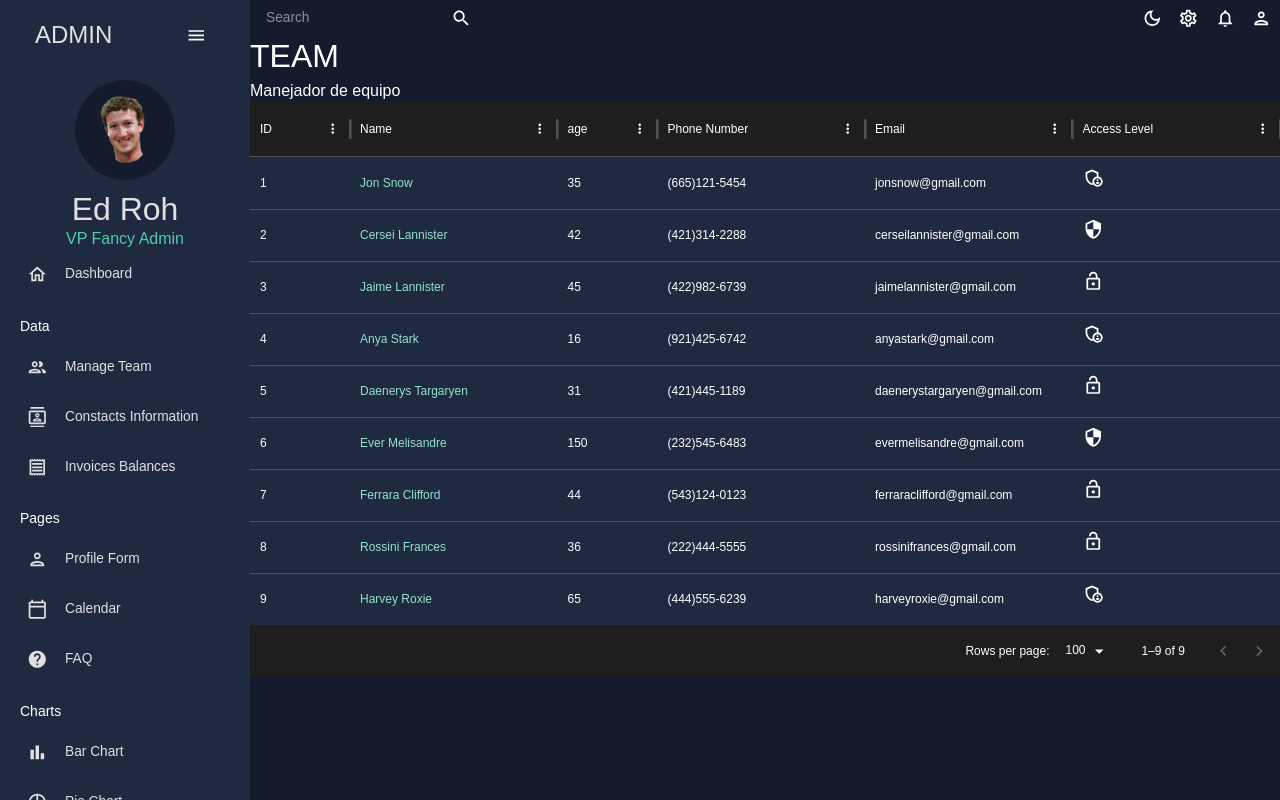
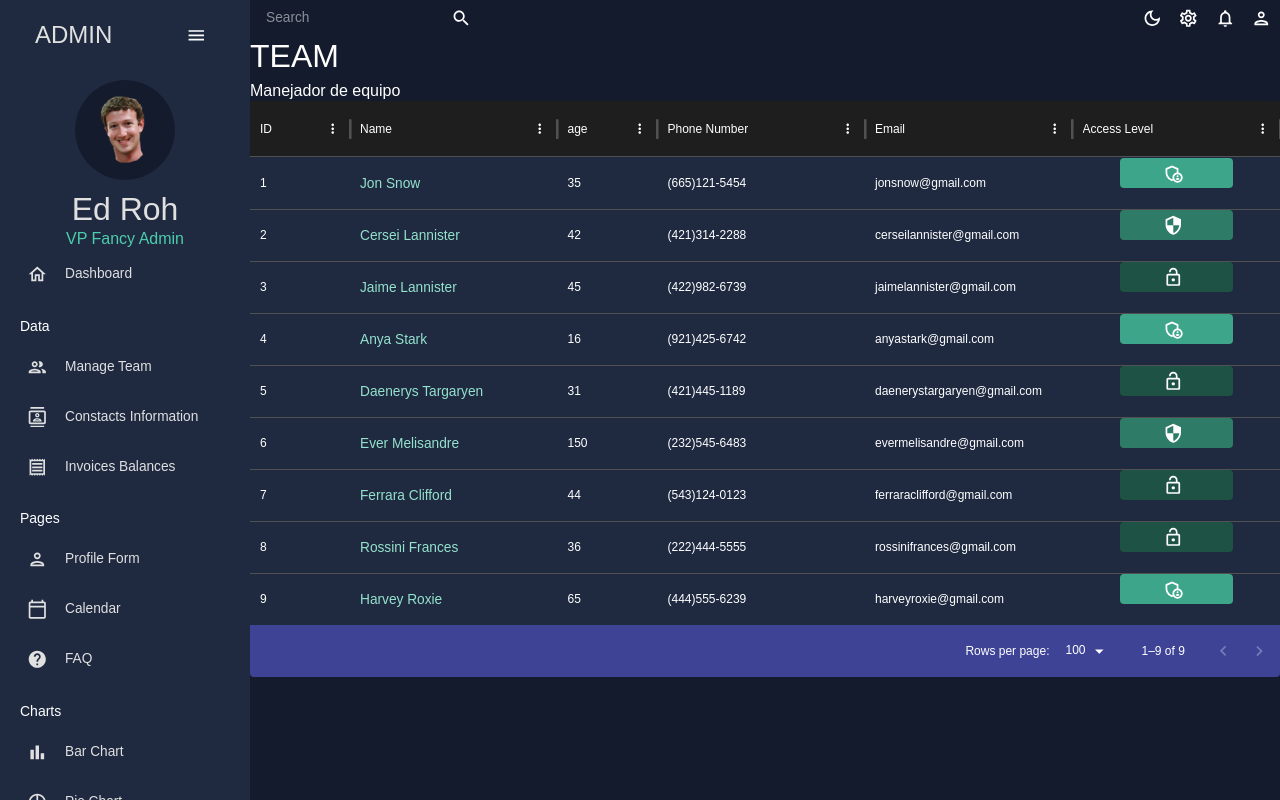
Before and after one commit to Luisicho/SistemaPuraySanta, a React (Create React App) app: page /team in a window 1280 px wide. Built offline with nearby package versions, Linux system fonts and the light colour scheme.

Commit message:
Cambio de nombres de atributos

```diff
--- a/src/scenes/team/index.jsx
+++ b/src/scenes/team/index.jsx
@@ -18,6 +18,18 @@ const Team = () => {
       headerName: "Name",
       flex: 1,
       cellClassName: "name-column--cell",
+      renderCell: (params) => (
+        <Typography
+          sx={{
+            color: `${colors.greenAccent[300]} !important`,
+            display: "flex",
+            alignItems: "center",
+            height: "100%",
+          }}
+        >
+          {params.value}
+        </Typography>
+      ),
     },
     {
       field: "age",
@@ -43,24 +55,32 @@ const Team = () => {
       renderCell: ({ row: { access } }) => {
         return (
           <Box
-            width="60%"
-            m="0 auto"
-            p="5px"
-            display="flex"
-            justifyContent="center"
-            backgroudColor={
-              access === "admin"
-                ? colors.greenAccent[600]
-                : colors.greenAccent[700]
-            }
-            borderRadius="4px"
+            sx={{
+              width: "60%",
+              m: "0 auto",
+              p: "5px",
+              display: "flex",
+              justifyContent: "center",
+              borderRadius: "4px",
+              backgroundColor: `${
+                access === "admin"
+                  ? colors.greenAccent[600]
+                  : access === "manager"
+                    ? colors.greenAccent[700]
+                    : colors.greenAccent[800]
+              } !important`,
+              height: "30px",
+            }}
           >
             {access === "admin" && <AdminPanelSettingsOutlinedIcon />}
             {access === "manager" && <SecurityOutlinedIcon />}
             {access === "user" && <LockOpenOutlinedIcon />}
             <Typography
-              colors={colors.grey[100]}
-              sx={{ ml: "5px" }}
+              sx={{
+                color: `${colors.grey[100]} !important`,
+                ml: "5px",
+                textTransform: "capitalize",
+              }}
             ></Typography>
           </Box>
         );
@@ -82,18 +102,18 @@ const Team = () => {
             borderBottom: "none",
           },
           "& .name-column--cell": {
-            color: colors.greenAccent[300],
+            color: `${colors.greenAccent[300]} !important`,
           },
-          "& .MuiDataGrid-columnHeaders": {
-            backgroudColor: colors.blueAccent[700],
+          "& .MuiDataGrid-columnHeader": {
+            backgroundColor: colors.blueAccent[700],
             borderBottom: "none",
           },
-          "& .MuiDataGrid-virtualScroller": {
+          "& .MuiDataGrid-main": {
             backgroundColor: colors.primary[400],
           },
           "& .MuiDataGrid-footerContainer": {
             borderTop: "none",
-            backgroudColor: colors.blueAccent[700],
+            backgroundColor: colors.blueAccent[700],
           },
         }}
       >
```
